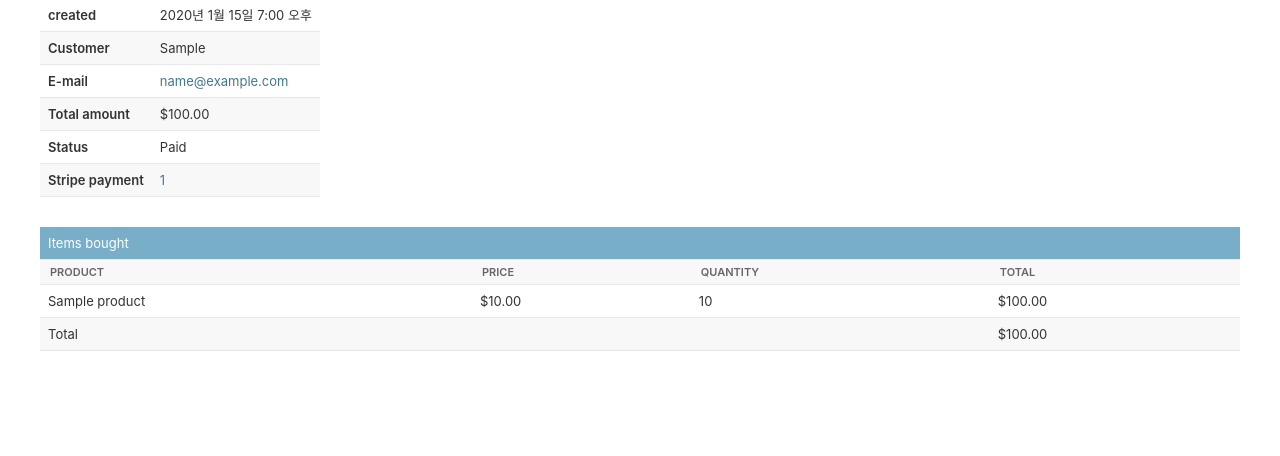
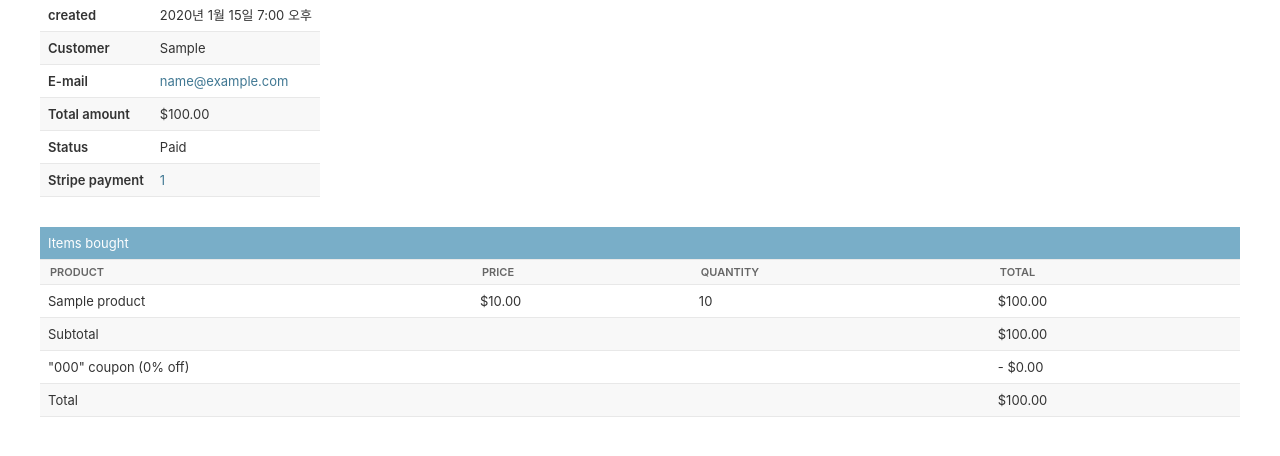
Before and after one commit to Lee816/django_catalog, a Django app: page /orders/admin/order/1/ in a window 1280 px wide. Shown: the part 157-613 px from the top of the page. Run offline with Django 4.2, Linux system fonts and the light colour scheme; a user stored in the database is signed in; tables that the repository leaves empty hold one stand-in row (values such as "Sample post"); parts of the project's set-up code (start-up, migrations or seed data) failed here and were passed over; some libraries are stand-ins or nearby versions.

Commit message:
orders 앱 pdf파일과 주문 상세보기에 쿠폰 적용

```diff
--- a/orders/templates/admin/orders/order/detail.html
+++ b/orders/templates/admin/orders/order/detail.html
@@ -71,9 +71,19 @@
                         <td class="num">${{ item.get_cost }}</td>
                     </tr>
                 {% endfor %}
+                {% if order.coupon %}
+                    <tr class="subtotal">
+                        <td colspan='3'>Subtotal</td>
+                        <td class="num">${{ order.get_total_cost_before_discount|floatformat:2 }}</td>
+                    </tr>
+                    <tr>
+                        <td colspan='3'>"{{ order.coupon.code }}" coupon ({{ order.discount }}% off)</td>
+                        <td class="num neg">- ${{ order.get_discount|floatformat:2 }}</td>
+                    </tr>
+                {% endif %}
                 <tr class="total">
                     <td colspan='3'>Total</td>
-                    <td class="num">${{ order.get_total_cost }}</td>
+                    <td class="num">${{ order.get_total_cost|floatformat:2 }}</td>
                 </tr>
             </tbody>
         </table>
```
Also changed, not shown: orders/templates/orders/order/pdf.html (+11 -1 lines).
